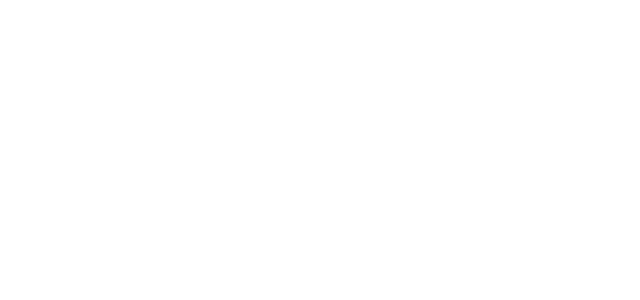
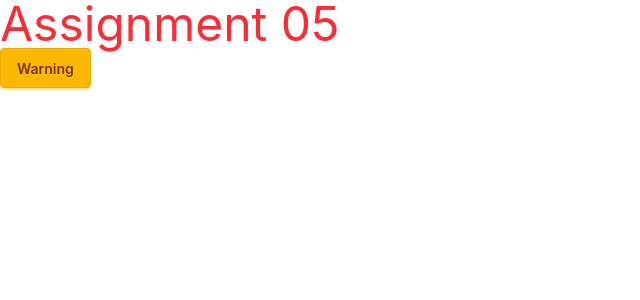
Before and after one commit to ibrahimkhalildev/Dev-Stack-Builder-A-05, a React (Vite) app: page / in a window 1280 px wide. Shown: the top 300 px of the page, without its empty margins (0-640 px from the left). Built offline with nearby package versions, Linux system fonts and the light colour scheme.

Commit message:
Project Setup Done

```diff
--- a/index.html
+++ b/index.html
@@ -1,5 +1,5 @@
 <!doctype html>
-<html lang="en">
+<html lang="en" data-theme="light">
   <head>
     <meta charset="UTF-8" />
     <link rel="icon" type="image/svg+xml" href="/favicon.svg" />
--- a/package.json
+++ b/package.json
@@ -10,14 +10,18 @@
     "preview": "vite preview"
   },
   "dependencies": {
+    "@tailwindcss/vite": "^4.3.3",
     "react": "^19.2.8",
-    "react-dom": "^19.2.8"
+    "react-dom": "^19.2.8",
+    "react-toastify": "^11.1.0",
+    "tailwindcss": "^4.3.3"
   },
   "devDependencies": {
     "@types/node": "^24.13.3",
     "@types/react": "^19.2.18",
     "@types/react-dom": "^19.2.7",
     "@vitejs/plugin-react": "^6.1.1",
+    "daisyui": "^5.7.37",
     "oxlint": "^1.81.0",
     "typescript": "~6.0.2",
     "vite": "^8.3.0"
--- a/src/App.tsx
+++ b/src/App.tsx
@@ -1,14 +1,12 @@
-
 import './App.css'
 
 function App () {
-
-
-  return <>
-
-
-
-  </>
+  return (
+    <>
+      <h2 className='text-5xl text-red-500'>Assignment 05</h2>
+      <button className="btn btn-warning">Warning</button>
+    </>
+  )
 }
 
 export default App
--- a/src/index.css
+++ b/src/index.css
@@ -0,0 +1,2 @@
+@import "tailwindcss";
+@plugin "daisyui";
--- a/vite.config.ts
+++ b/vite.config.ts
@@ -1,7 +1,8 @@
+import tailwindcss from '@tailwindcss/vite'
 import react from '@vitejs/plugin-react'
 import { defineConfig } from 'vite'
 
 // https://vite.dev/config/
 export default defineConfig({
-  plugins: [react()],
+  plugins: [react(), tailwindcss()],
 })
```
Also changed, not shown: 1 other file (tests, documents, lock files or other folders).
